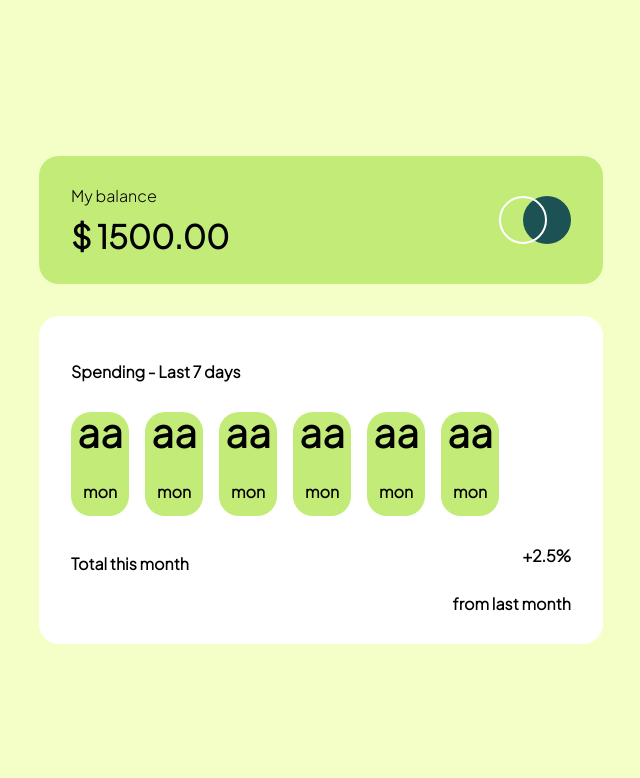
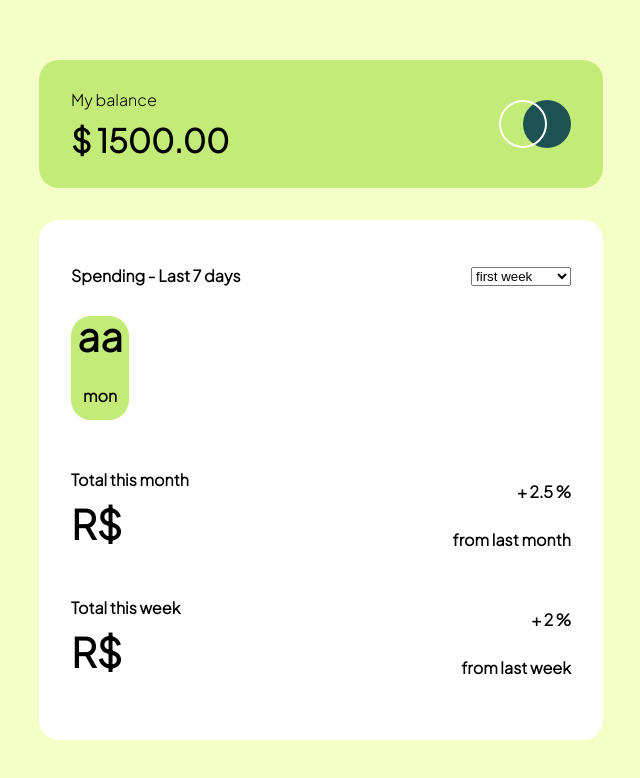
Before and after one commit to eziiel/ExpensesChart, a React (Vite) app: page / in a window 1280 px wide. Shown: the top 778 px of the page, without its empty margins (319-959 px from the left). Built offline with nearby package versions, Linux system fonts and the light colour scheme.

Commit message:
Refactor Components

```diff
--- a/src/components/expenses/pages/expenseChart.jsx
+++ b/src/components/expenses/pages/expenseChart.jsx
@@ -3,22 +3,22 @@ import React from 'react'
 import { ContextStates } from '../../globalStates/context'
 import { Div } from '../../style/styledDiv'
 import { Main } from '../../style/styledMain'
+import { BarExpenses } from './utilityComponents/barExpenses'
+import { FooterSec } from './utilityComponents/footerExpenses'
+import { HeaderExpenses } from './utilityComponents/headerExpenses'
 
  const ExpenseChart = () => {
-  const [total, setTotal] = React.useState(``)
+  const [totalMonth, setTotalMonth] = React.useState(``)
   const {data} = React.useContext(ContextStates)
-
-  // data && console.log(typeof data[1].amount)
-
 
 
   React.useEffect(()=>{
     const setarTotal =() => {
       if (!data) null
 
-      let x = data.reduce((a,item) => {
+        data.reduce((a,item) => {
         a += item.amount
-        setTotal(a)
+        setTotalMonth(a)
         return a
       },0)
     }
@@ -29,63 +29,23 @@ import { Main } from '../../style/styledMain'
 
   return (
     <Main flexColum fonth1="1" weighth1="bold" paddiv="2" fontspan="2.5" padh1="1" padh12="0">
-      <h1 >
-      Spending - Last 7 days
-      </h1>
 
-      <Div flexBetween justcont="start">
+        <HeaderExpenses />
 
-        <Div first flexColum width="58" right="center">
-          <span>aa</span>
-          <h1>mon</h1>
-        </Div>
-        <Div first flexColum width="58" right="center">
-          <span>aa</span>
-          <h1>mon</h1>
-        </Div>
-        <Div first flexColum width="58" right="center">
-          <span>aa</span>
-          <h1>mon</h1>
-        </Div>
-        <Div first flexColum width="58" right="center">
-          <span>aa</span>
-          <h1>mon</h1>
-        </Div>
-        <Div first flexColum width="58" right="center">
-          <span>aa</span>
-          <h1>mon</h1>
-        </Div>
-        <Div first flexColum width="58" right="center">
-          <span>aa</span>
-          <h1>mon</h1>
-        </Div>
-        {/* <Div first flexColum width="58" right="center">
-          <span>aa</span>
-          <h1>mon</h1>
-        </Div> */}
+        <BarExpenses />
 
-
-
-
-
-      </Div>
-
-
-      <Div flexBetween>
-        <Div flexColum >
-          <h1>
-          Total this month
-          </h1>
-          <span >
-            {data && total}
-          </span>
-        </Div>
-
-        <Div flexColum fontspan="1" right="end">
-          <h1>+2.5%</h1>
-          <span>from last month</span>
-        </Div>
-      </Div>
+        <FooterSec
+        total={totalMonth}
+        txt="Total this month"
+        percent="2.5"
+        comparation="from last month"
+        />
+        <FooterSec
+        total={totalMonth}
+        txt="Total this week"
+        percent="2"
+        comparation="from last week"
+        />
 
     </Main>
   )
--- /dev/null
+++ b/src/components/expenses/pages/utilityComponents/barExpenses.jsx
@@ -0,0 +1,23 @@
+
+import React from 'react'
+import { ContextStates } from '../../../globalStates/context'
+import { Div } from '../../../style/styledDiv'
+
+ const BarExpenses = () => {
+  const {data} = React.useContext(ContextStates)
+
+  console.log(data)
+  return (
+
+    <Div flexBetween justcont="start" mb='2'>
+
+        <Div first flexColum width="58" right="center">
+          <span>aa</span>
+          <h1>mon</h1>
+        </Div>
+
+      </Div>
+    )
+}
+
+export { BarExpenses }
--- /dev/null
+++ b/src/components/expenses/pages/utilityComponents/footerExpenses.jsx
@@ -0,0 +1,25 @@
+import { Div } from "../../../style/styledDiv"
+
+const FooterSec =({txt,total,percent,comparation}) => {
+
+
+  return (
+    <Div flexBetween mb='2'>
+    <Div flexColum padh1="0" padh12="0">
+      <h1>
+        {txt}
+      </h1>
+      <span >
+        R$ {total}
+      </span>
+    </Div>
+
+    <Div flexColum fontspan="1" right="end">
+      <h1>+ {percent} %</h1>
+      <span>{comparation}</span>
+    </Div>
+  </Div>
+  )
+}
+
+export { FooterSec }
--- /dev/null
+++ b/src/components/expenses/pages/utilityComponents/headerExpenses.jsx
@@ -0,0 +1,22 @@
+
+import React from 'react'
+import { Div } from '../../../style/styledDiv'
+
+ const HeaderExpenses = () => {
+  return (
+    <Div flexBetween>
+      <h1 >
+        Spending - Last 7 days
+      </h1>
+      <select name="week">
+        <option value="firstWeek" selected>first week</option>
+        <option value="secondWeek">second week</option>
+        <option value="thirdWeek">third week</option>
+        <option value="fourthWeek">fourth week</option>
+      </select>
+    </Div>
+
+  )
+}
+
+export { HeaderExpenses }
```
Also changed, not shown: src/info.txt, 1 other file (tests, documents, lock files or other folders).
